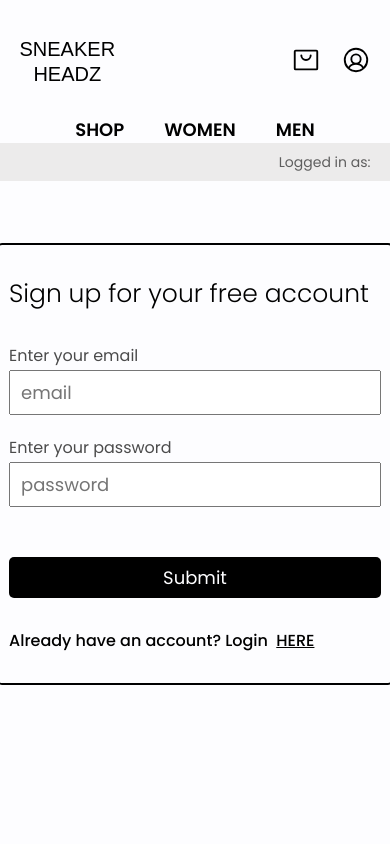
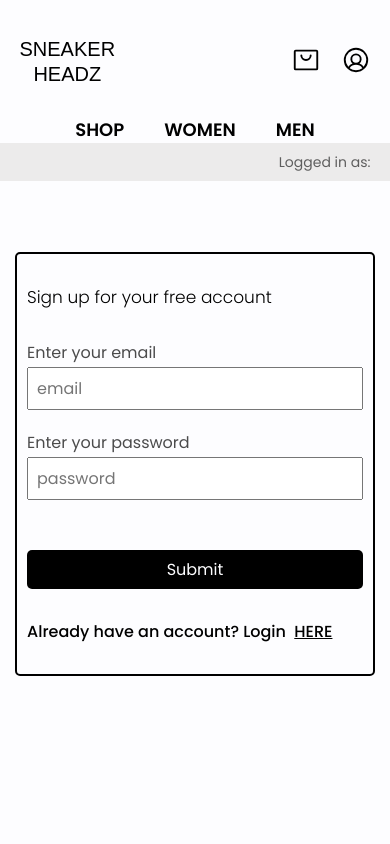
Before and after one commit to 5thAttemptCode/React_Firebase_Full-project_SneakerHeadz, a React (Vite) app: page /signup in a window 390 px wide. Shown: the top 844 px of the page. Built offline with nearby package versions, Linux system fonts and the light colour scheme; no server answers; the database is empty; a web font is replaced by a local one.

Commit message:
Add files via upload

```diff
--- a/src/Pages/login/form.css
+++ b/src/Pages/login/form.css
@@ -14,7 +14,7 @@
 }
 
 .form-wrapper >  .form-container > h2{
-    font-size: 25px;
+    font-size: clamp(1.0625rem, 0.4375rem + 2vw, 1.5625rem);
     font-weight: 300;
     margin-bottom: 30px;
 }
@@ -36,14 +36,14 @@
 }
 
 .form-wrapper > .form-container > form  > div > input{
-    font-size: 18px;
-    padding: 7px 10px;
+    font-size: clamp(1rem, 0.8438rem + 0.5vw, 1.125rem);
+    padding: 7px 0.5em;
 }
 
 .form-wrapper > .form-container > form > button{
     width: 100%;
-    font-size: 18px;
-    padding: 7px 10px;
+    font-size: clamp(1rem, 0.8438rem + 0.5vw, 1.125rem);
+    padding: 7px 0.5em;
     background: var(--color);
     border-radius: var(--borderRadius);
     color: var(--background);
```
